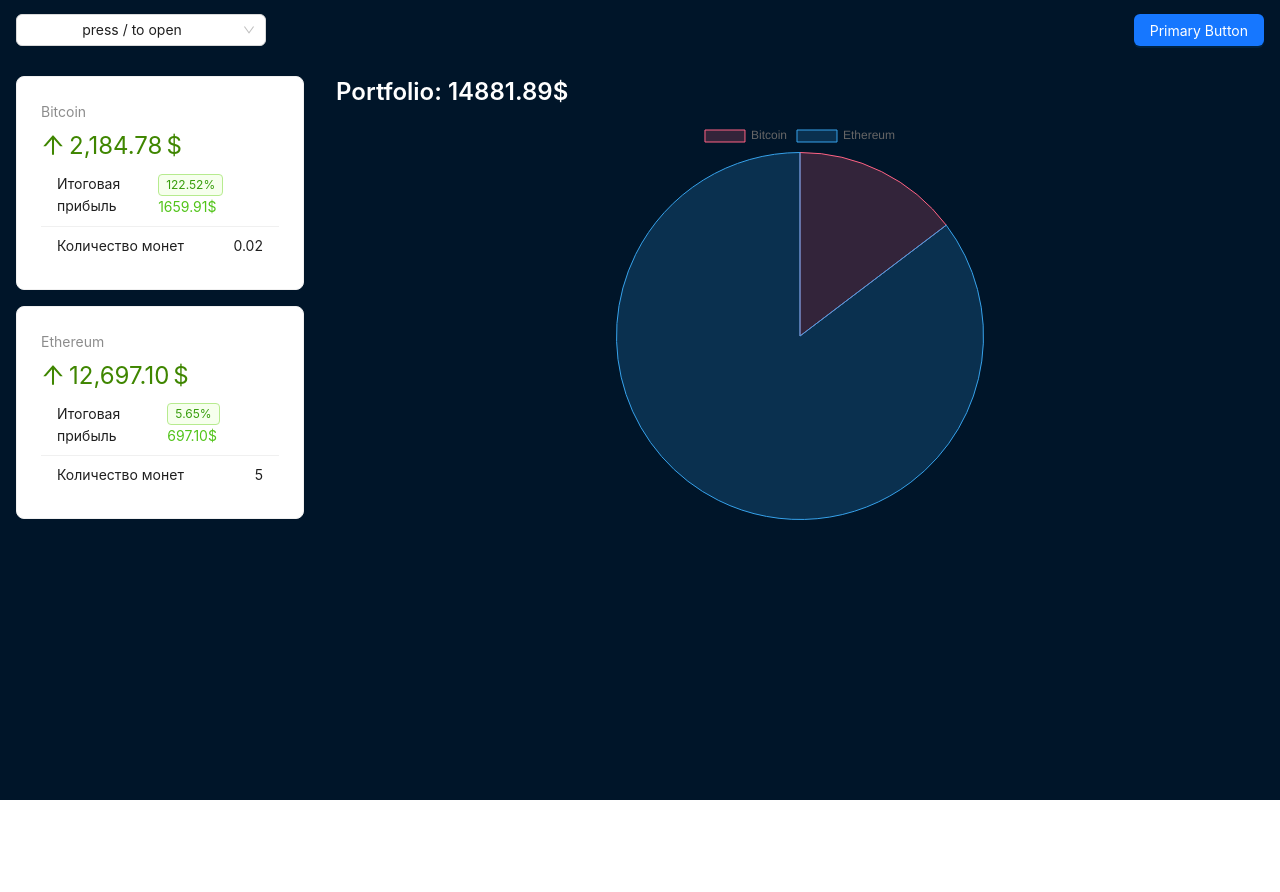
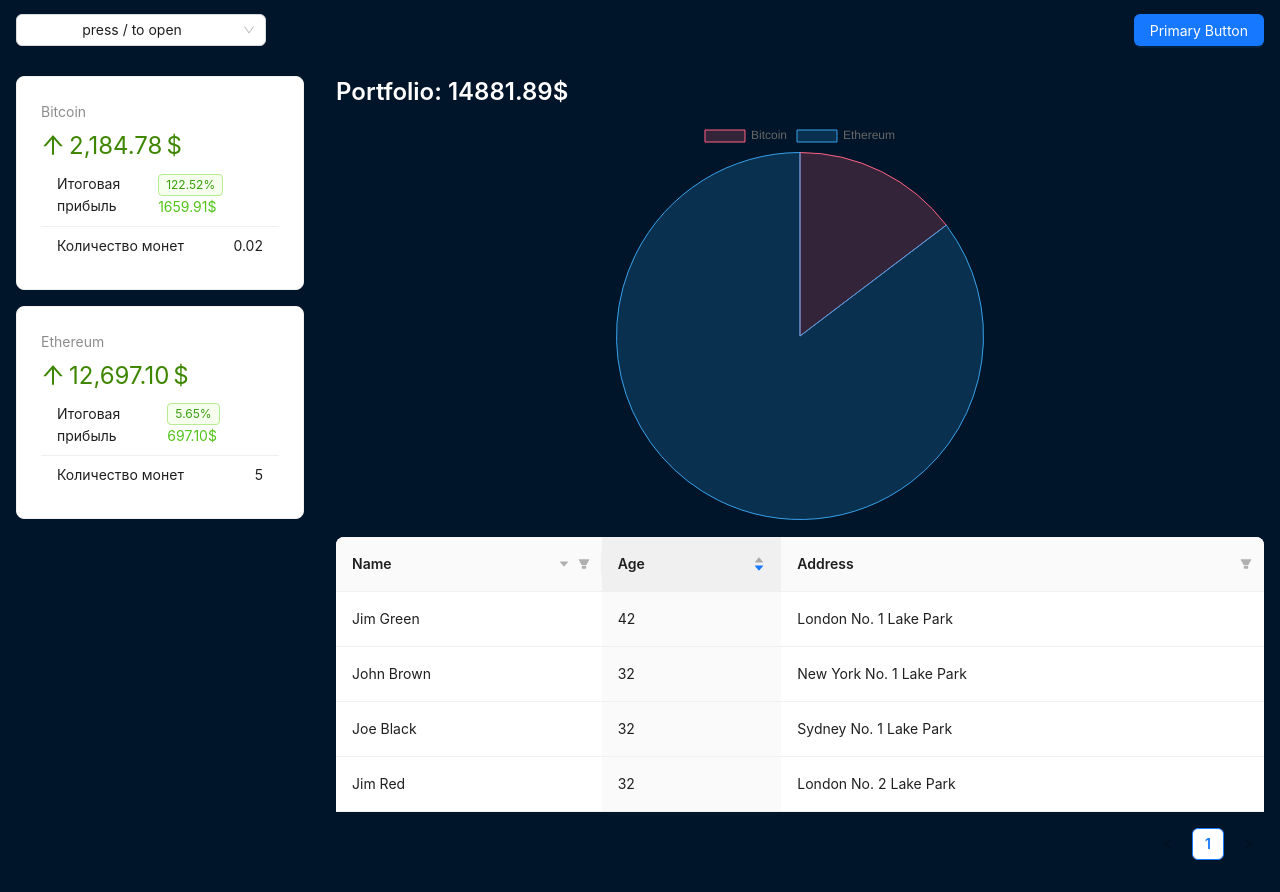
Before and after one commit to 00DemiX00/crypto-app, a React (Vite) app: page / in a window 1280 px wide. Before the commit the page ends 800 px from the top, so only its background shows below. Built offline with nearby package versions, Linux system fonts and the light colour scheme.

Commit message:
feat:  добавлена таблица под диаграммой

```diff
--- a/src/components/AsstesTable.jsx
+++ b/src/components/AsstesTable.jsx
@@ -1,3 +1,100 @@
+import { Table } from 'antd';
+import { useCrypto } from '../context/crypto-context';
+
+const columns = [
+  {
+    title: 'Name',
+    dataIndex: 'name',
+    showSorterTooltip: { target: 'full-header' },
+    filters: [
+      {
+        text: 'Joe',
+        value: 'Joe',
+      },
+      {
+        text: 'Jim',
+        value: 'Jim',
+      },
+      {
+        text: 'Submenu',
+        value: 'Submenu',
+        children: [
+          {
+            text: 'Green',
+            value: 'Green',
+          },
+          {
+            text: 'Black',
+            value: 'Black',
+          },
+        ],
+      },
+    ],
+
+    onFilter: (value, record) => record.name.indexOf(value) === 0,
+    sorter: (a, b) => a.name.length - b.name.length,
+    sortDirections: ['descend'],
+  },
+  {
+    title: 'Age',
+    dataIndex: 'age',
+    defaultSortOrder: 'descend',
+    sorter: (a, b) => a.age - b.age,
+  },
+  {
+    title: 'Address',
+    dataIndex: 'address',
+    filters: [
+      {
+        text: 'London',
+        value: 'London',
+      },
+      {
+        text: 'New York',
+        value: 'New York',
+      },
+    ],
+    onFilter: (value, record) => record.address.indexOf(value) === 0,
+  },
+];
+const data = [
+  {
+    key: '1',
+    name: 'John Brown',
+    age: 32,
+    address: 'New York No. 1 Lake Park',
+  },
+  {
+    key: '2',
+    name: 'Jim Green',
+    age: 42,
+    address: 'London No. 1 Lake Park',
+  },
+  {
+    key: '3',
+    name: 'Joe Black',
+    age: 32,
+    address: 'Sydney No. 1 Lake Park',
+  },
+  {
+    key: '4',
+    name: 'Jim Red',
+    age: 32,
+    address: 'London No. 2 Lake Park',
+  },
+];
+
 export default function AssetsTable() {
-    return <div>111</div>
+    useCrypto()
+
+    const onChange = (pagination, filters, sorter, extra) => {
+        console.log('params', pagination, filters, sorter, extra);
+    };
+    return (
+        <Table
+            columns={columns}
+            dataSource={data}
+            onChange={onChange}>
+        </Table>
+    )
 }
--- a/src/components/layout/AppContent.jsx
+++ b/src/components/layout/AppContent.jsx
@@ -1,6 +1,7 @@
 import { Layout, Typography } from 'antd';
 import { useCrypto } from '../../context/crypto-context'
 import PortfolioChart from '../PortfolioChart';
+import AssetsTable from '../AsstesTable';
 
 const contentStyle = {
   textAlign: 'center',
@@ -28,5 +29,7 @@
         .toFixed(2)}$
       </Typography.Title>
       <PortfolioChart></PortfolioChart>
+      <br></br>
+      <AssetsTable></AssetsTable>
     </Layout.Content>)
 }
```
